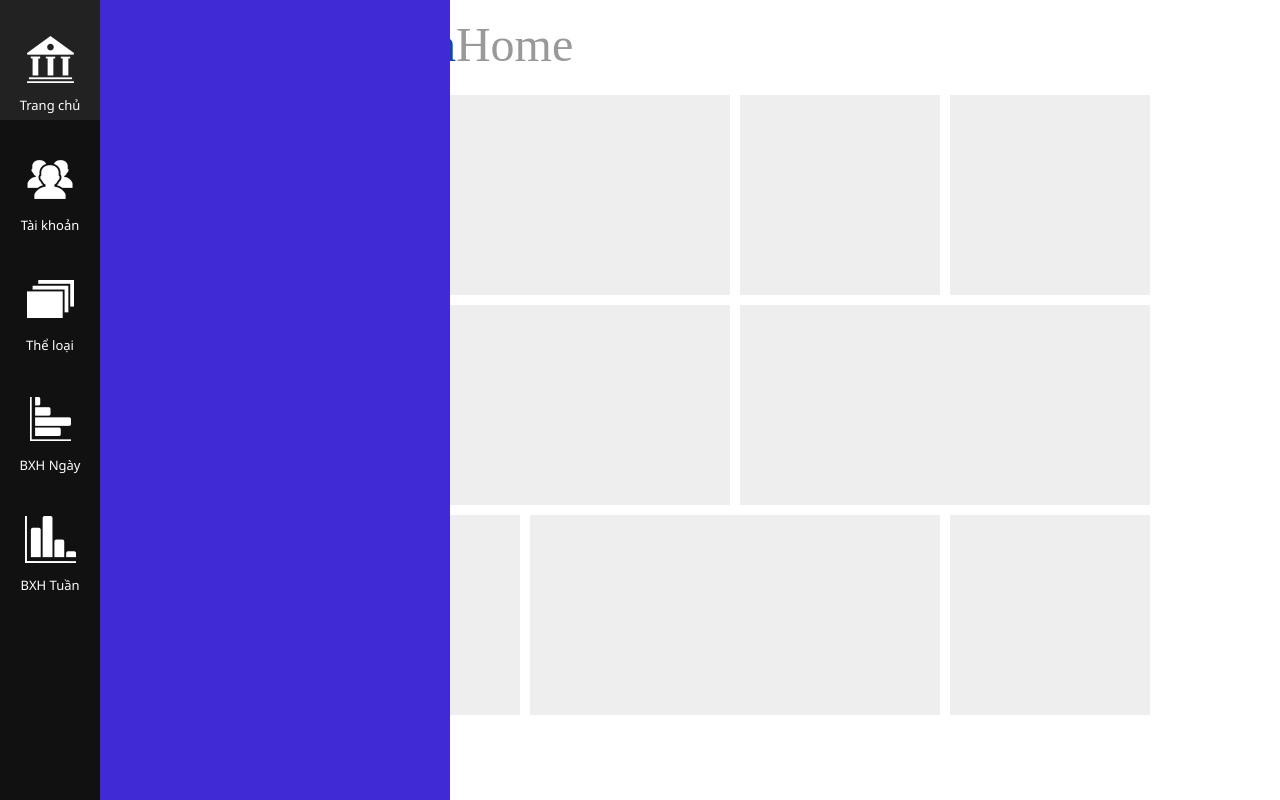
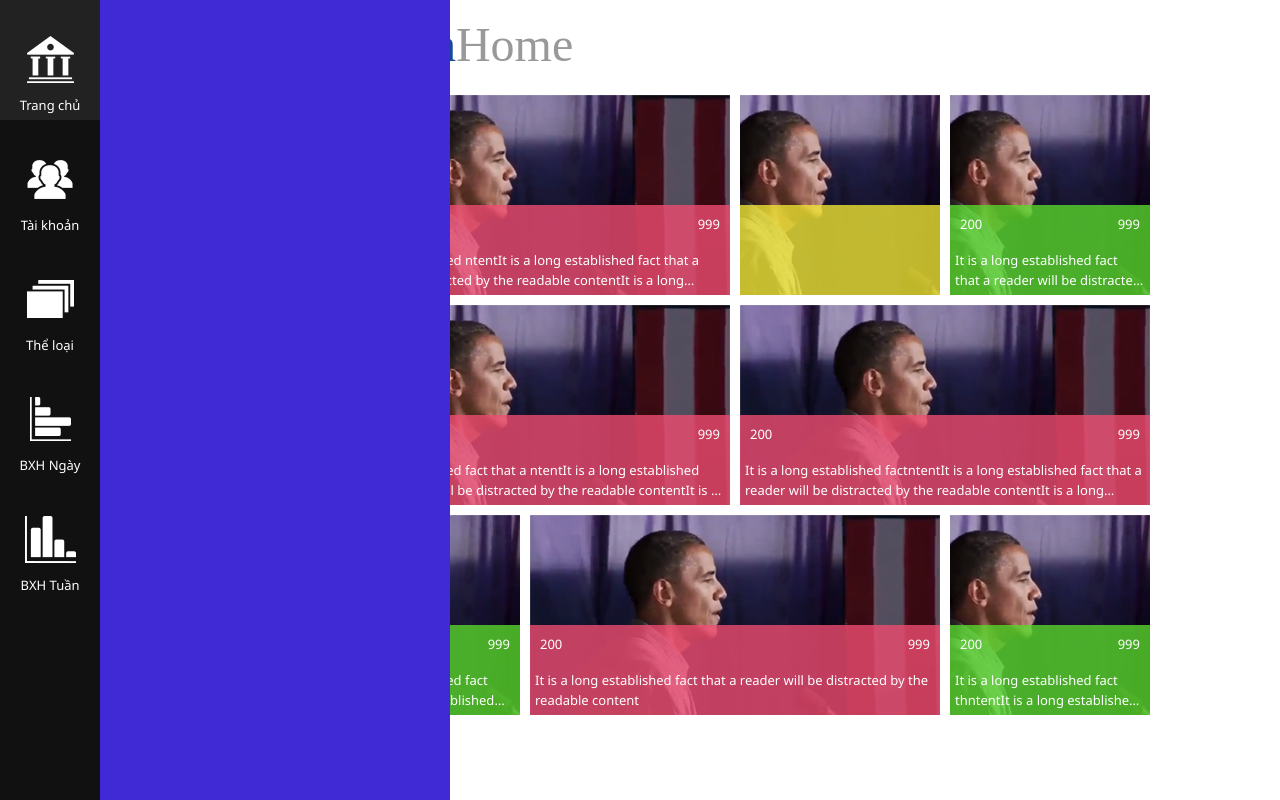
Before and after one commit to SanhNX/prj-learningenglish, a PHP site: page /ds-index.html in a window 1280 px wide. Run offline with PHP 8.4, Linux system fonts and the light colour scheme.

Commit message:
[Design] Super effect perfect!

```diff
--- a/css/style.css
+++ b/css/style.css
@@ -226,12 +226,51 @@ body {
     height: 200px;
     width: 200px;
     margin: 5px;
-    background-color: #EEEEEE;
+    background: url("../images/temp.jpg") no-repeat center #EEEEEE;
+    color: #FFFFFF;
     position: relative;
     left: 0px;
     top: 0px;
+
 }
 .metro-item.large{
     width: 410px;
     background-color: #EEEEEE;
 }
+.metro-item.large .metro-bar {
+    background: rgba(238, 76, 112, 0.8);
+}
+.metro-item.medium .metro-bar {
+    background: rgba(88, 213, 43, 0.8);
+}
+
+.metro-bar {
+    position: absolute;
+    bottom: 0;
+    left: 0;
+    height: 90px;
+    width: 100%;
+    background: rgba(238, 227, 51, 0.8);
+}
+.metro-title {
+    position: absolute;
+    top: 40px;
+    margin: 5px;
+    line-height: 20px;
+    display: -webkit-box;
+    -webkit-box-orient: vertical;
+    -webkit-line-clamp: 2;
+    overflow: hidden;
+}
+.metro-times {
+    position: absolute;
+    top: 10px;
+    left: 10px;
+}.metro-level {
+    position: absolute;
+     top: 10px;
+    right: 10px;
+}
+ .metro-item:hover .metro-bar .metro-title{
+     -webkit-line-clamp: 7;
+ }
--- a/ds-index.html
+++ b/ds-index.html
@@ -88,17 +88,144 @@
             <span>Learning-English</span><span class="form-head-gray">Home</span>
         </div>
         <ul class="metro-list">
-            <li class="metro-item"></li>
-            <li class="metro-item large"></li>
-            <li class="metro-item"></li>
-            <li class="metro-item"></li>
-            <li class="metro-item"></li>
-            <li class="metro-item large"></li>
-            <li class="metro-item large"></li>
-            <li class="metro-item"></li>
-            <li class="metro-item"></li>
-            <li class="metro-item large"></li>
-            <li class="metro-item"></li>
+            <li class="metro-item">
+                <div class="metro-bar">
+                    <div class="metro-bar-wrapper">
+                        <div class=metro-title>It is a long established fact that a reader will be distracted by the
+                            readable contentIt is a long established fact that a reader will be distracted by the
+                            readable contentIt is a long established fact that a reader will be distracted by the
+                            readable contentIt is a long established fact that a reader will be distracted by the
+                            readable contentIt is a long established fact that a reader will be distracted by the
+                            readable content
+                        </div>
+                        <div class=metro-times>200</div>
+                        <div class=metro-level>999</div>
+                    </div>
+                </div>
+            </li>
+            <li class="metro-item large">
+                    <div class="metro-bar">
+                        <div class="metro-bar-wrapper">
+                        <div class=metro-title>It is a long established ntentIt is a long established fact that a reader will be distracted by the
+                            readable contentIt is a long established fact that a reader will be distracted by the
+                            readable contentIt is a long established fact that a reader will be distracted by the
+                            readable contentIt is fact that a reader will be distracted by the
+                            readable content
+                        </div>
+                        <div class=metro-times>200</div>
+                        <div class=metro-level>999</div>
+                    </div>
+                </div>
+            </li>
+            <li class="metro-item">
+                <div class="metro-bar">
+                    <div class="metro-bar-wrapper">
+                    <div class=metro-title></div>
+                    <div class=metro-times></div>
+                    <div class=metro-level></div>
+                </div>
+                </div>
+            </li>
+            <li class="metro-item medium">
+                    <div class="metro-bar">
+                        <div class="metro-bar-wrapper">
+                        <div class=metro-title>It is a long established fact that a reader will be distracted by the
+                            readable content
+                        </div>
+                        <div class=metro-times>200</div>
+                        <div class=metro-level>999</div>
+                    </div>
+                </div>
+            </li>
+            <li class="metro-item">
+                    <div class="metro-bar">
+                        <div class="metro-bar-wrapper">
+                        <div class=metro-title>It is a long established fact that a reader will be distracted by the
+                            readable content
+                        </div>
+                        <div class=metro-times>200</div>
+                        <div class=metro-level>999</div>
+                    </div>
+                </div>
+            </li>
+            <li class="metro-item large">
+                    <div class="metro-bar">
+                        <div class="metro-bar-wrapper">
+                        <div class=metro-title>It is a long established fact that a ntentIt is a long established fact that a reader will be distracted by the
+                            readable contentIt is a long established fact that a reader will be distracted by the
+                            readable contentIt is a long established fact that a reader will be distracted by the
+                            readable contentIt is reader will be distracted by the
+                            readable content
+                        </div>
+                        <div class=metro-times>200</div>
+                        <div class=metro-level>999</div>
+                    </div>
+                </div>
+            </li>
+            <li class="metro-item large">
+                    <div class="metro-bar">
+                        <div class="metro-bar-wrapper">
+                        <div class=metro-title>It is a long established factntentIt is a long established fact that a reader will be distracted by the
+                            readable contentIt is a long established fact that a reader will be distracted by the
+                            readable contentIt is a long established fact that a reader will be distracted by the
+                            readable contentIt is  that a reader will be distracted by the
+                            readable content
+                        </div>
+                        <div class=metro-times>200</div>
+                        <div class=metro-level>999</div>
+                    </div>
+                </div>
+            </li>
+            <li class="metro-item">
+                <div class="metro-bar">
+                    <div class="metro-bar-wrapper">
+                        <div class=metro-title>It is a long established fact that a reader will be distracted by the
+                            readable content
+                        </div>
+                        <div class=metro-times>200</div>
+                        <div class=metro-level>999</div>
+                    </div>
+                </div>
+            </li>
+            <li class="metro-item medium">
+                <div class="metro-bar">
+                    <div class="metro-bar-wrapper">
+                        <div class=metro-title>It is a long established fact ntentIt is a long established fact that a reader will be distracted by the
+                            readable contentIt is a long established fact that a reader will be distracted by the
+                            readable contentIt is a long established fact that a reader will be distracted by the
+                            readable contentIt is that a reader will be distracted by the
+                            readable content
+                        </div>
+                        <div class=metro-times>200</div>
+                        <div class=metro-level>999</div>
+                    </div>
+                </div>
+            </li>
+            <li class="metro-item large">
+                <div class="metro-bar">
+                    <div class="metro-bar-wrapper">
+                        <div class=metro-title>It is a long established fact that a reader will be distracted by the
+                            readable content
+                        </div>
+                        <div class=metro-times>200</div>
+                        <div class=metro-level>999</div>
+                    </div>
+                </div>
+            </li>
+            <li class="metro-item medium">
+                <div class="metro-bar">
+                    <div class="metro-bar-wrapper">
+                        <div class=metro-title>It is a long established fact thntentIt is a long established fact that a reader will be distracted by the
+                            readable contentIt is a long established fact that a reader will be distracted by the
+                            readable contentIt is a long established fact that a reader will be distracted by the
+                            readable contentIt is at a reader will be distracted by the
+                            readable content
+                        </div>
+                        <div class=metro-times>200</div>
+                        <div class=metro-level>999</div>
+                    </div>
+                </div>
+            </li>
 
         </ul>
     </div>
--- a/scripts/effect.js
+++ b/scripts/effect.js
@@ -32,6 +32,11 @@ $(function () {
         $(this).css({left:500,opacity:0}).delay(metroIndex++*50).animate({left:0,opacity:1}, 2000, "easeOutQuint");
 
     });
+    $(".metro-item").hover(function () {
+        $(this).children(".metro-bar").animate({height:200}, 500, "easeOutQuint");
+    },function () {
+        $(this).children(".metro-bar").animate({height:90}, 500, "easeOutQuint");
+    });
 });
 function setMenuHover(item) {
     $(item).children(".menu-arrow").stop().animate({right: 0}, 200);
```
Also changed, not shown: images/temp.jpg (added).
